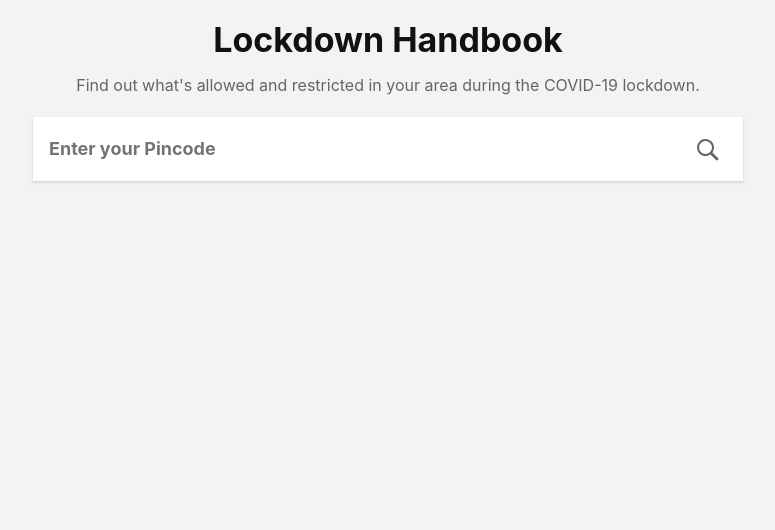
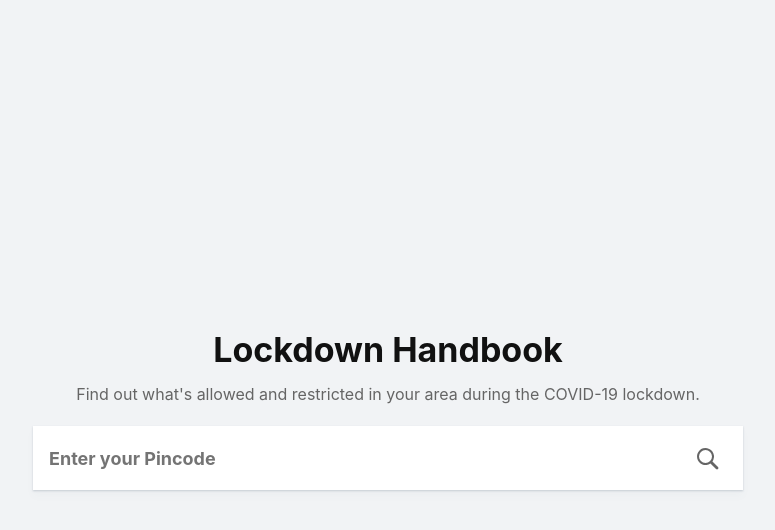
Before and after one commit to sahil290791/sahiyogi, a React app: page / in a window 1280 px wide. Shown: the whole page, without its empty margins (252-1027 px from the left). Built offline with nearby package versions, Linux system fonts and the light colour scheme.

Commit message:
Align view vertical center

```diff
--- a/src/styles/main.scss
+++ b/src/styles/main.scss
@@ -11,6 +11,15 @@ body {
   background: #f1f3f5;
   color: #111;
   margin-bottom: 60px;
+}
+
+.App {
+  min-height: 100vh;
+  display: flex;
+  justify-content: center;
+  align-items: center;
+  align-self: center;
+  transition: all 0.4s ease-in;
 }
 
 .covid-lab-title {
```
